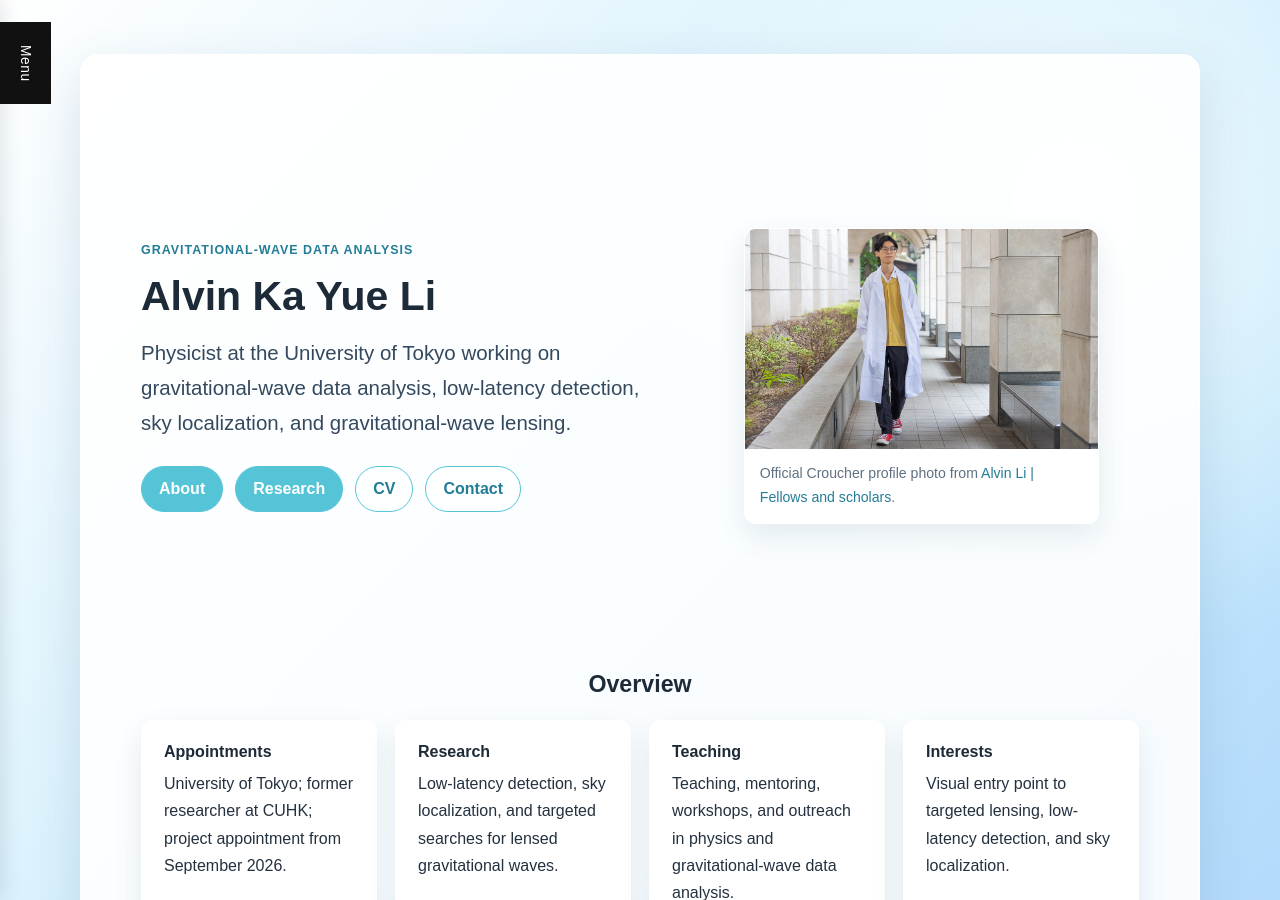
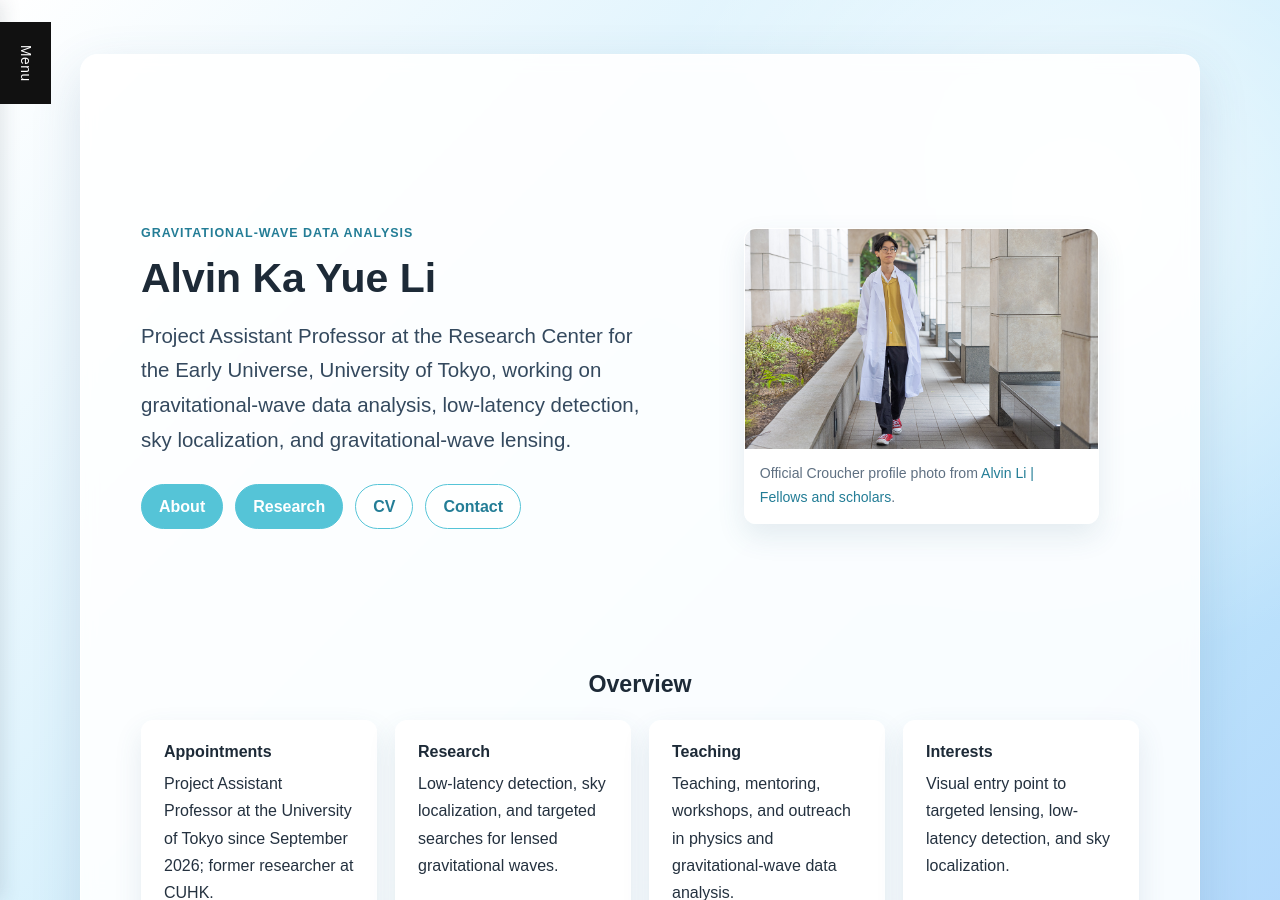
Before and after one commit to alvinlikayue/alvinlikayue.github.io, a Jekyll site: the page built from index.md, in a window 1280 px wide and 900 px high. Built offline with Jekyll 4.4.1, drawn with Linux system fonts in a browser that asks for light colours.

Commit message:
Use current job title on homepage

```diff
--- a/_layouts/default.html
+++ b/_layouts/default.html
@@ -29,7 +29,7 @@
       ],
       "url": "{{ '/' | absolute_url }}",
       "image": "{{ '/assets/images/alvin_croucher.jpg' | absolute_url }}",
-      "jobTitle": "Gravitational-wave physicist",
+      "jobTitle": "Project Assistant Professor",
       "affiliation": {
         "@type": "Organization",
         "name": "The University of Tokyo",
--- a/index.md
+++ b/index.md
@@ -4,7 +4,7 @@ title: Home
 nav_key: home
 lang: en
 alternate_url: /ja/
-seo_title: "Alvin Ka Yue Li | Gravitational-Wave Physicist, University of Tokyo"
+seo_title: "Alvin Ka Yue Li | Project Assistant Professor, University of Tokyo"
 person_schema: true
 description: "Research website for Alvin Ka Yue Li."
 ---
@@ -13,7 +13,7 @@ description: "Research website for Alvin Ka Yue Li."
   <div>
     <p class="eyebrow">Gravitational-wave data analysis</p>
     <h1>Alvin Ka Yue Li</h1>
-    <p class="lead">Physicist at the University of Tokyo working on gravitational-wave data analysis, low-latency detection, sky localization, and gravitational-wave lensing.</p>
+    <p class="lead">Project Assistant Professor at the Research Center for the Early Universe, University of Tokyo, working on gravitational-wave data analysis, low-latency detection, sky localization, and gravitational-wave lensing.</p>
     <div class="hero-actions">
       <a class="button" href="{{ '/about/' | relative_url }}">About</a>
       <a class="button" href="{{ '/research/' | relative_url }}">Research</a>
@@ -32,7 +32,7 @@ description: "Research website for Alvin Ka Yue Li."
 <div class="section-grid">
   <article class="card">
     <h3>Appointments</h3>
-    <p>University of Tokyo; former researcher at CUHK; project appointment from September 2026.</p>
+    <p>Project Assistant Professor at the University of Tokyo since September 2026; former researcher at CUHK.</p>
     <a href="{{ '/about/' | relative_url }}">Learn more</a>
   </article>
   <article class="card">
```
Also changed, not shown: ja/index.md (+3 -3 lines).
